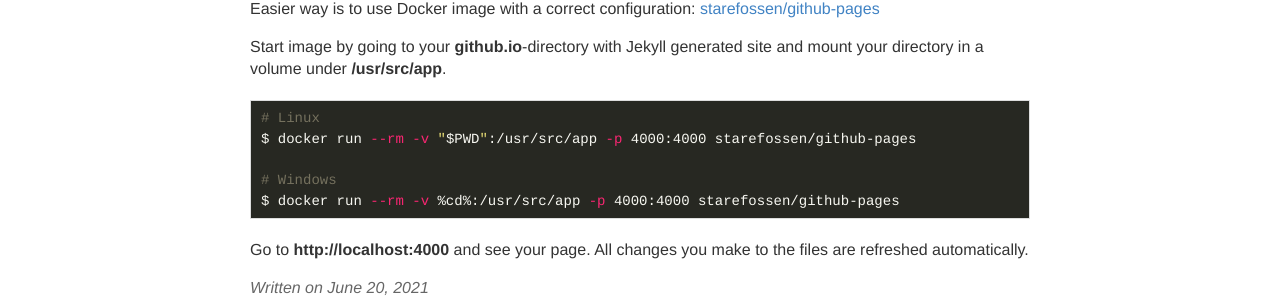
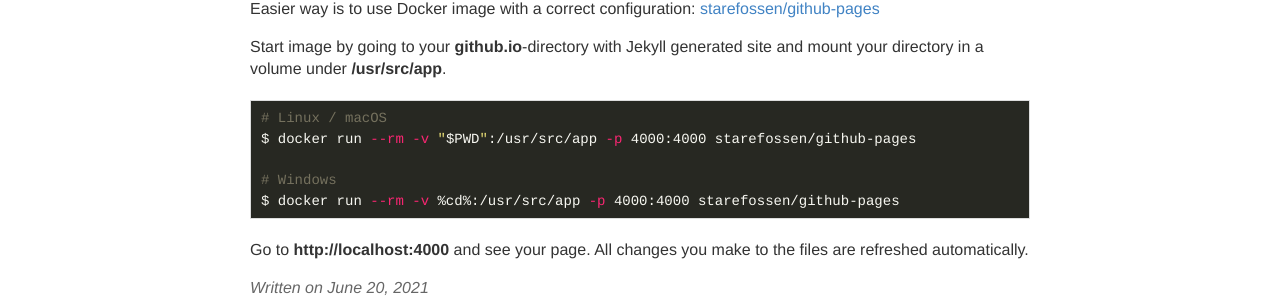
Before and after one commit to ttu/ttu.github.io, a Jekyll site: the page built from _posts/2021-6-20-test-gh-pages-jekyll-docker.md, in a window 1280 px wide. Shown: the part 656-958 px from the top of the page. Built offline with Jekyll 4.4.1, drawn with Linux system fonts in a browser that asks for light colours.

Commit message:
Add note about macOS to jekyll post

````diff
--- a/_posts/2021-6-20-test-gh-pages-jekyll-docker.md
+++ b/_posts/2021-6-20-test-gh-pages-jekyll-docker.md
@@ -24,7 +24,7 @@
 Start image by going to your __github.io__-directory with Jekyll generated site and mount your directory in a volume under __/usr/src/app__.
 
 ```sh
-# Linux
+# Linux / macOS
 $ docker run --rm -v "$PWD":/usr/src/app -p 4000:4000 starefossen/github-pages
 
 # Windows
````
